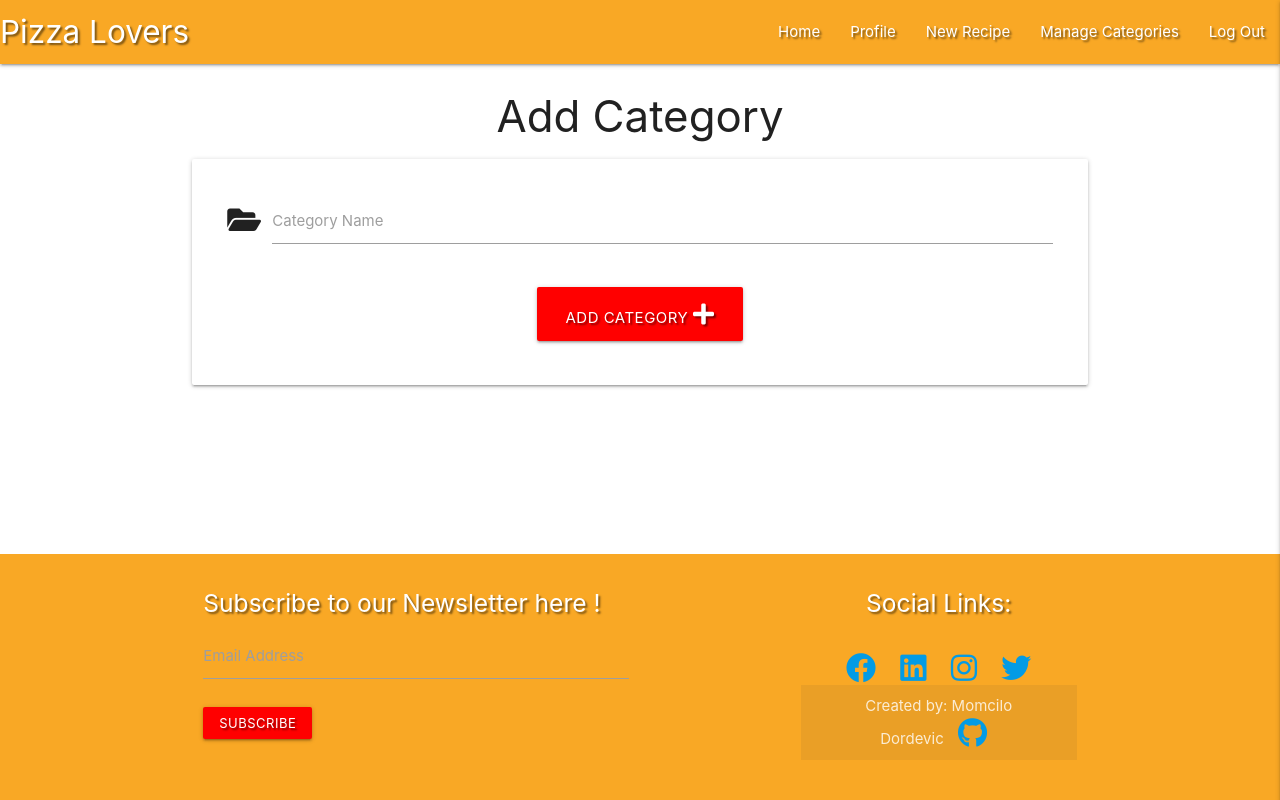
After one commit to Code-Institute-Submissions/MomciloDordevic-MS3, a Flask app: page /add_category in a window 1280 px wide. The commit adds this page. Run offline with Flask 2, Linux system fonts and the light colour scheme; the visitor is signed in with stand-in values (Sample User, id 1); some libraries are stand-ins or nearby versions.

Commit message:
completed @app.route for add_category and add_category.html, working fine for now

```diff
--- a/app.py
+++ b/app.py
@@ -206,6 +206,7 @@ def edit_recipe(pizza_id):
 
 
 @app.route("/delete_recipe/<pizza_id>")
+@login_required
 def delete_recipe(pizza_id):
     mongo.db.pizzas.remove({"_id": ObjectId(pizza_id)})
     flash("Recipe is succesfully deleted")
@@ -213,12 +214,28 @@ def delete_recipe(pizza_id):
 
 
 @app.route("/categories")
+@login_required
 def categories():
     if not session.get("user") == "admin":
         return render_template("error_handlers/404.html")
 
     categories = list(mongo.db.categories.find().sort("category_name", 1))
     return render_template("categories.html", categories=categories)
+
+
+@app.route("/add_category", methods=["GET", "POST"])
+@login_required
+def add_category():
+    if request.method == "POST":
+        category = {
+            "category_name": request.form.get("category_name")}
+        mongo.db.categories.insert_one(category)
+        flash("New category is succesfully added")
+        return redirect(url_for("categories"))
+
+    return render_template("add_category.html")
+
+
 
 # ---- Error Handlers
 
--- /dev/null
+++ b/templates/add_category.html
@@ -0,0 +1,28 @@
+{% extends "base.html" %}
+{% block content %}
+
+    <h3 class="center-align">Add Category</h3>
+
+    <div class="row card-panel">
+        <form class="col s12" method="POST" action="{{ url_for('add_category') }}">
+            <!---- Category name ---->
+            <div class="row">
+                <div class="input-field col s12">
+                    <i class="fas fa-folder-open prefix"></i>
+                    <input id="category_name" name="category_name" minlength="3" maxlength="20"
+                        type="text" class="validate" required>
+                    <label for="category_name">Category Name</label>
+                </div>
+            </div>
+            <!---- Submit button ---->
+            <div class="row">
+                <div class="col s12 center-align">
+                    <button type="submit" class="btn-large text-shadow">
+                        Add Category <i class="fas fa-plus"></i>
+                    </button>
+                </div>
+            </div>
+        </form>
+    </div>
+
+{% endblock %}
```
Also changed, not shown: templates/categories.html (+7 -0 lines).
